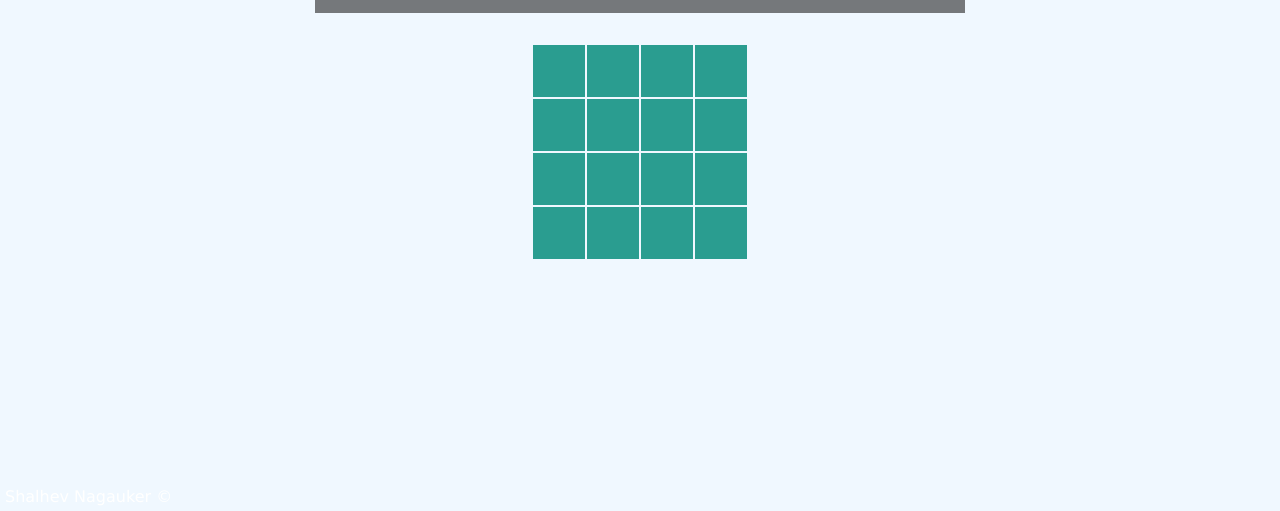
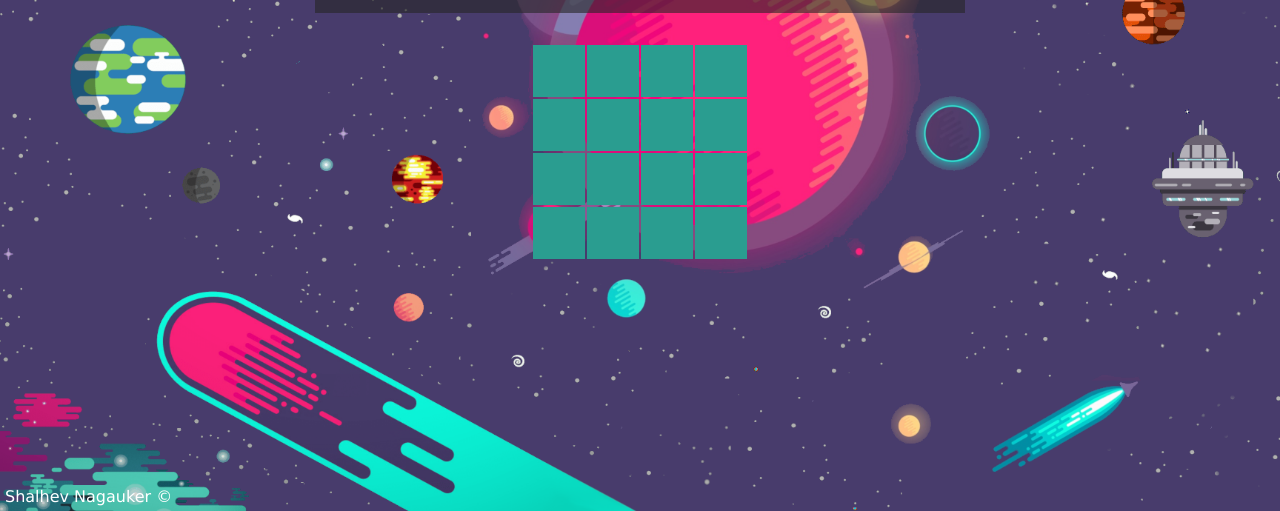
Before and after one commit to Shalhev/Mine-Sweeper, a plain HTML site: page index.html in a window 1280 px wide. Shown: the part 289-800 px from the top of the page. Drawn offline with Linux system fonts and the light colour scheme; the site is published under a folder, as on GitHub Pages, so addresses that start at the root find nothing.

Commit message:
Update main.css

```diff
--- a/css/main.css
+++ b/css/main.css
@@ -6,7 +6,7 @@ body {
     background-color: aliceblue;
     text-align: center;
     font-family: Verdana, Geneva, Tahoma, sans-serif;
-    background-image: url(/imgs/background.png);
+    background-image: url(../imgs/background.png);
     background-size: cover;
     background-attachment: fixed;
     color: #FFF;
```
